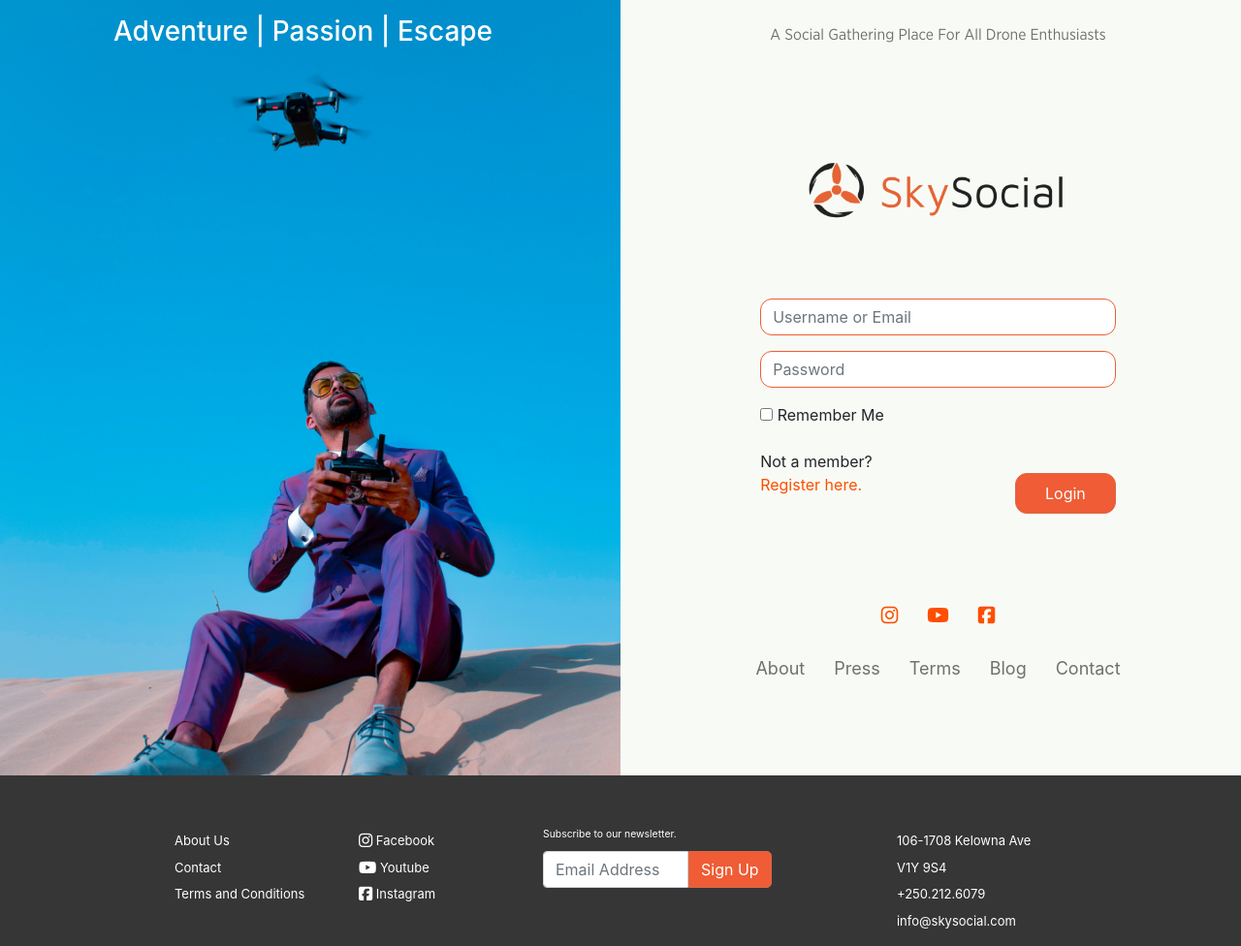
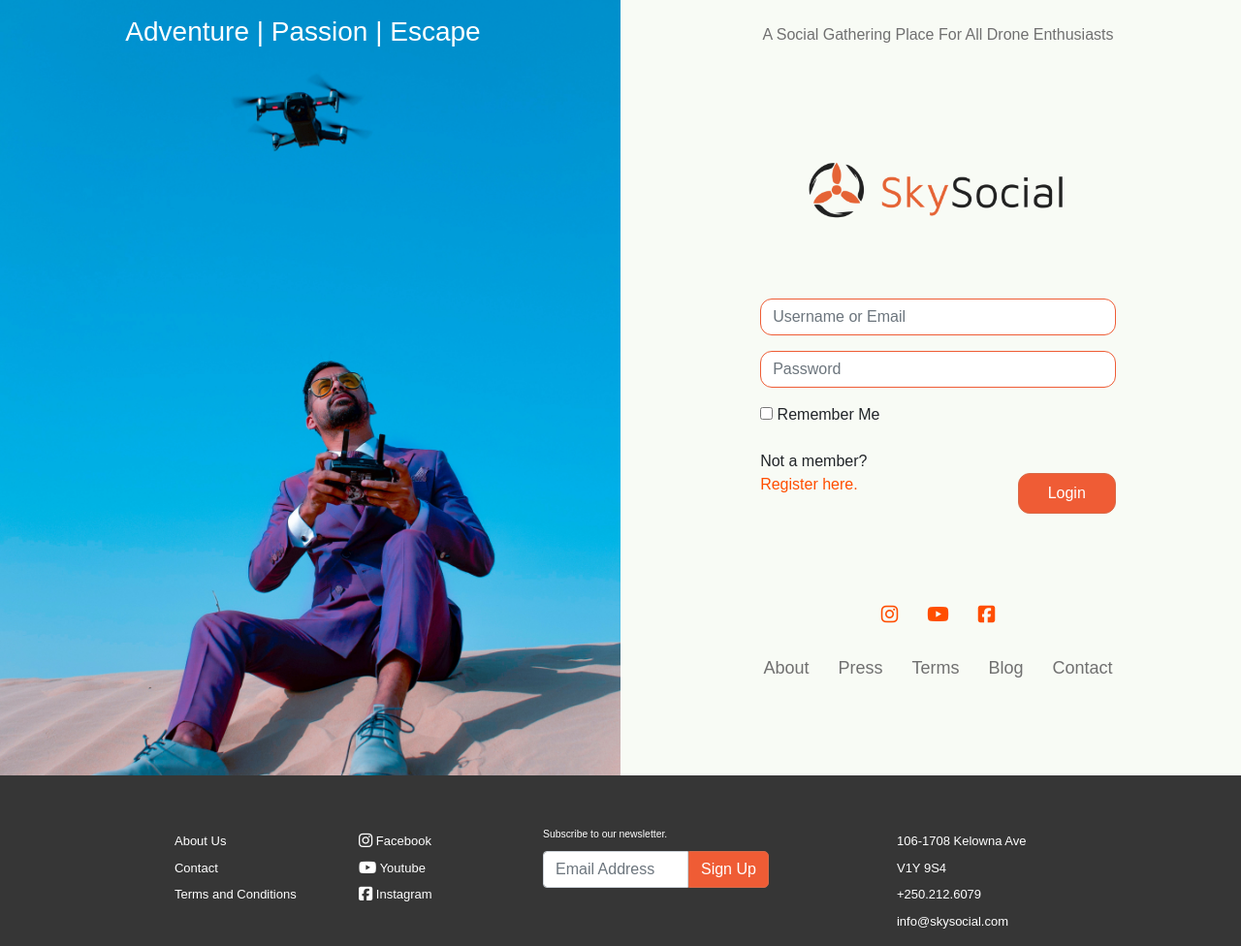
Before and after one commit to mwhelan1988/Mark-Welan-PLAPI2100-Major, a PHP site: page /views/index.php in a window 1280 px wide. Shown: the whole page at 97% size. Run offline with PHP 8.4, Linux system fonts and the light colour scheme; some libraries are stand-ins or nearby versions; some web fonts are replaced.

Commit message:
Added font files to css

```diff
--- a/views/assets/css/styles.scss
+++ b/views/assets/css/styles.scss
@@ -21,16 +21,28 @@ body {
 
 @font-face {
     font-family: gotham;
-    src: url(/views/assets/fonts/gotham-narrow-book.otf);
+    src: url(/assets/fonts/gotham-narrow-book.otf);
 }
 
-p {
+@font-face {
+    font-family: maven;
+    src: url(/assets/fonts/MavenPro-VariableFont/wght.ttf);
+}
+
+h1 h2 h3 h4 h5 h6 {
     font-family: gotham, Arial, Helvetica, sans-serif;
 }
 
 body {
     background-color: rgba($color: #7fbe41, $alpha: .05);
+    font-family: maven, Arial, Helvetica, sans-serif;
 }
+
+p {
+    font-family: maven, Arial, Helvetica, sans-serif;
+}
+
+
 
 // LOGIN PAGE **************************************************
 
@@ -256,5 +268,7 @@ hr {
 
 
 
+
+
 //!!!!!
 //make a min width and min height of "img" tag for user posted imagess so the image wont be too small!!!!!!!!!!!!
--- a/views/index.php
+++ b/views/index.php
@@ -168,10 +168,11 @@ require_once("elements/nav.php");
             <!-- <div class="col-md-4" id="searchArea"> -->
 
             <div class="col-md-4" id="projectFeed">
-                <div class="card mt-4">
+                <div class="card mt-3">
                     <div class="card-header">
                         <h4>Share your new Creation!</h4>
                     </div> <!--end of card-header-->
+
                     <div class="card-body">
                         <form action="/projects/add.php" method="post" enctype="multipart/form-data">
                             <img id="img-preview" class="w-100">
```
Also changed, not shown: views/assets/css/styles.css, 1 other file.
